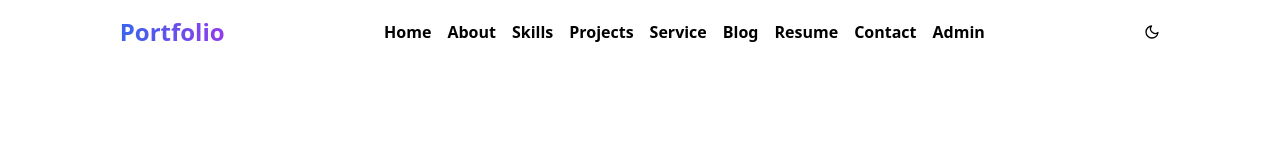
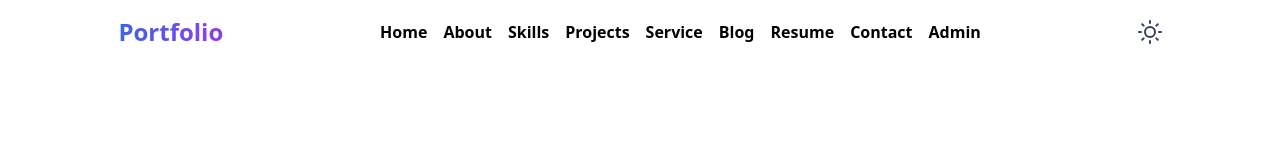
Before and after one commit to MaxamedYare-web/portfoliomoha, a React (Vite) app: page / in a window 1280 px wide. Shown: the top 160 px of the page. Built offline with nearby package versions, Linux system fonts and the light colour scheme.

Commit message:
Added darkmode

```diff
--- a/src/pages/Header.jsx
+++ b/src/pages/Header.jsx
@@ -1,7 +1,12 @@
-import { FiMoon } from 'react-icons/fi';
+import { useState } from 'react';
+import { FiMoon, FiSun } from 'react-icons/fi';
 import { NavLink } from 'react-router-dom';
 
 export const HeaderPage = () => {
+  const [darkMode, setDarkMode] = useState(false);
+
+  // Toggle dark mode
+
   return (
     <>
       <header className="flex justify-around items-center pt-4 lg:px-10">
@@ -25,7 +30,21 @@ export const HeaderPage = () => {
           </NavLink>
           <NavLink className="hover:text-blue-500 duration-500">Admin</NavLink>
         </nav>
-        <FiMoon />
+        {darkMode ? (
+          <button
+            className="text-2xl text-gray-700 dark:text-gray-700"
+            onClick={() => setDarkMode(!darkMode)}
+          >
+            <FiMoon />
+          </button>
+        ) : (
+          <button
+            className="text-2xl text-gray-700 dark:text-gray-700"
+            onClick={() => setDarkMode(!darkMode)}
+          >
+            <FiSun />
+          </button>
+        )}
       </header>
     </>
   );
```
